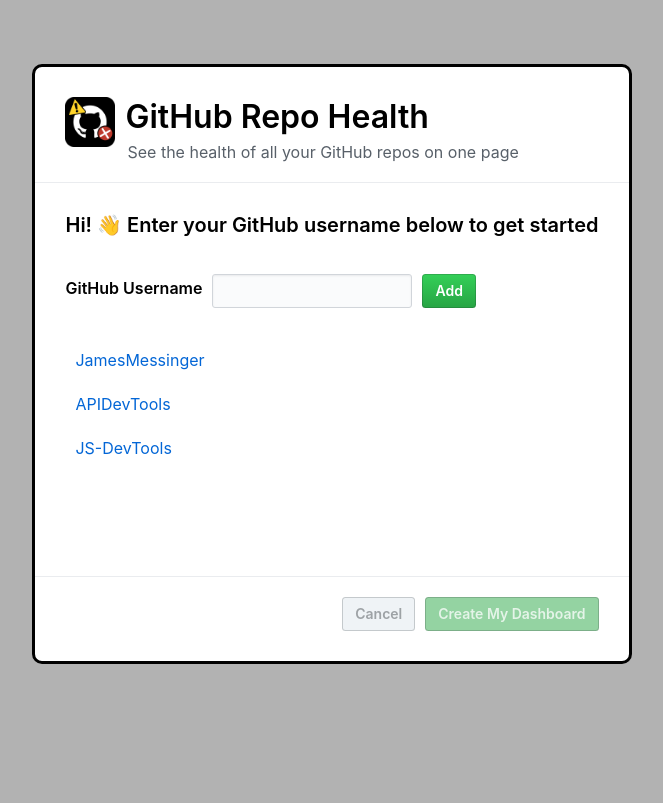
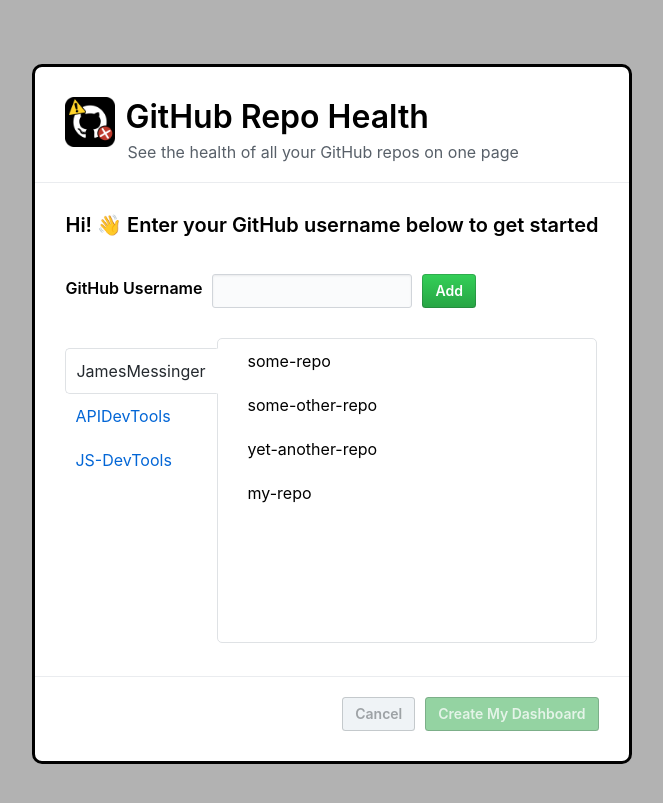
Before and after one commit to JS-DevTools/my-repos, a Jekyll site: the page built from index.html, in a window 1280 px wide. Shown: the top 803 px of the page, without its empty margins (308-971 px from the left). Built offline with Jekyll 4.4.1, drawn with Linux system fonts in a browser that asks for light colours; nearby versions of some CDN libraries.

Commit message:
finished styling the "edit account list"

```diff
--- a/_sass/_edit-dashboard-dialog.scss
+++ b/_sass/_edit-dashboard-dialog.scss
@@ -16,41 +16,25 @@
 
 #edit_account_list {
   display: flex;
+  flex-direction: column;
   margin-top: $vertical-space-large;
+
+  &.empty {
+    display: none;
+  }
 
   ul {
     list-style: none;
     margin: 0;
     padding: 0;
-
-    &.empty {
-      display: none;
-    }
   }
 
   .account-list {
-    .account {
-      > a {
-        display: block;
-        padding: $vertical-space-small $horizontal-space-small;
-        color: $link-color;
-        cursor: pointer;
-      }
-
-      &.selected {
-        background-color: $light-gray;
-
-        > a {
-          color: $text-color;
-          text-decoration: none;
-        }
-      }
-    }
+    display: none;
   }
 
   .repo-list {
-    flex-grow: 1;
-    padding-left: $horizontal-space-medium;
+    margin-bottom: $vertical-space-medium;
 
     .repo {
       padding: $vertical-space-small $horizontal-space-small;
@@ -74,7 +58,59 @@
   }
 
   #edit_account_list {
+    flex-direction: row;
+    position: relative;
+    left: -2px;
 
+    .account-list {
+      display: unset;
+      position: relative;
+      left: 2px;
+      padding-top: 10px;
+
+      .account {
+        > a {
+          display: block;
+          padding: $vertical-space-small $horizontal-space-small;
+          color: $link-color;
+          cursor: pointer;
+        }
+
+        &.selected {
+          border: solid 1px $medium-gray;
+          border-right: solid 3px $bg-color;
+          border-top-left-radius: 5px;
+          border-bottom-left-radius: 5px;
+
+          > a {
+            color: $text-color;
+            text-decoration: none;
+          }
+        }
+      }
+    }
+
+    .repo-list {
+      display: none;
+      min-height: 300px;
+
+      &.selected {
+        display: unset;
+      }
+
+      header {
+        display: none;
+      }
+
+      flex-grow: 1;
+      border: solid 1px $medium-gray;
+      border-radius: 5px;
+      padding-left: $horizontal-space-medium;
+
+      .repo {
+        padding: $vertical-space-small $horizontal-space-small;
+      }
+    }
   }
 }
 
@@ -82,16 +118,24 @@
   dialog {
     min-width: 500px;
     max-width: 800px;
-    height: auto;
 
     transition: min-height .75s;
 
     &.empty {
-      min-height: 400px;
+      height: 400px;
     }
 
     &:not(.empty) {
-      min-height: 600px;
+      height: 700px;
+
+      #edit_account_list {
+        .repo-list {
+          height: 305px;
+          margin: 0;
+          overflow: hidden;
+          overflow-y: auto;
+        }
+      }
     }
   }
 }
--- a/js/repo-health.js
+++ b/js/repo-health.js
@@ -17,10 +17,9 @@
 Object.defineProperty(exports, "__esModule", { value: true });
 function AccountList(props) {
     let { accounts, selected } = props;
-    let empty = accounts.length === 0;
-    return (React.createElement("div", { id: "edit_account_list" },
-        React.createElement("ul", { className: empty ? "account-list empty" : "account-list" }, accounts.map((account) => React.createElement(AccountItem, Object.assign({ account: account }, props)))),
-        React.createElement("ul", { className: "repo-list" }, selected && selected.repos.map((repo) => React.createElement(RepoItem, Object.assign({ account: selected, repo: repo }, props))))));
+    return (React.createElement("div", { id: "edit_account_list", className: accounts.length === 0 ? "empty" : "" },
+        React.createElement("ul", { className: "account-list" }, accounts.map((account) => React.createElement(AccountItem, Object.assign({ account: account }, props)))),
+        accounts.map((account) => React.createElement(RepoList, Object.assign({ account: account }, props)))));
 }
 exports.AccountList = AccountList;
 class AccountItem extends React.Component {
@@ -36,6 +35,13 @@
         return (React.createElement("li", { key: account.name, className: account === selected ? "account selected" : "account" },
             React.createElement("a", { "data-key": account.name, onClick: this.handleAccountClick }, account.name)));
     }
+}
+function RepoList(props) {
+    let { account, selected } = props;
+    return (React.createElement("section", { className: account === selected ? "repo-list selected" : "repo-list" },
+        React.createElement("header", null,
+            React.createElement("h3", null, account.name)),
+        React.createElement("ul", null, account.repos.map((repo) => React.createElement(RepoItem, Object.assign({ repo: repo }, props))))));
 }
 class RepoItem extends React.Component {
     render() {
@@ -81,11 +87,7 @@
 const params_1 = require("../../params");
 const account_list_1 = require("./account-list");
 const add_account_form_1 = require("./add-account-form");
-class EditDashboardDialog extends React.Component {
-    constructor() {
-        super(...arguments);
-        this.state = {
-            accounts: [
+const dummyAccounts = [
     {
         name: "JamesMessinger", repos: [
             { name: "some-repo", include: true },
@@ -100,6 +102,14 @@
             { name: "json-schema-ref-parser", include: true },
             { name: "swagger-express-middleware", include: true },
             { name: "swagger-cli", include: true },
+            { name: "swagger-parser-3", include: true },
+            { name: "json-schema-ref-parser-3", include: true },
+            { name: "swagger-express-middleware-3", include: true },
+            { name: "swagger-cli-3", include: true },
+            { name: "swagger-parser-2", include: true },
+            { name: "json-schema-ref-parser-2", include: true },
+            { name: "swagger-express-middleware-2", include: true },
+            { name: "swagger-cli-2", include: true },
         ]
     },
     {
@@ -110,8 +120,13 @@
             { name: "karma-host-environment", include: true },
         ]
     },
-            ],
-            selectedAccount: undefined,
+];
+class EditDashboardDialog extends React.Component {
+    constructor() {
+        super(...arguments);
+        this.state = {
+            accounts: dummyAccounts,
+            selectedAccount: dummyAccounts[0],
         };
         this.addAccount = (name) => {
             let accounts = this.state.accounts.slice();
@@ -121,9 +136,10 @@
                 this.setState({ selectedAccount: account });
             }
             else {
-                // Add this account
+                // Add this account to the BEGINNING of the array.
+                // This makes sure it's visible on small mobile screens.
                 account = { name, repos: [] };
-                accounts.push(account);
+                accounts.unshift(account);
                 this.setState({ accounts });
             }
             this.setState({ accounts, selectedAccount: account });
```
Also changed, not shown: _ts/components/edit-dashboard/account-list.tsx (+26 -13 lines), _ts/components/edit-dashboard/dialog.tsx (+23 -11 lines), 1 other file. Lines whose indentation alone changed are shown as unchanged.
